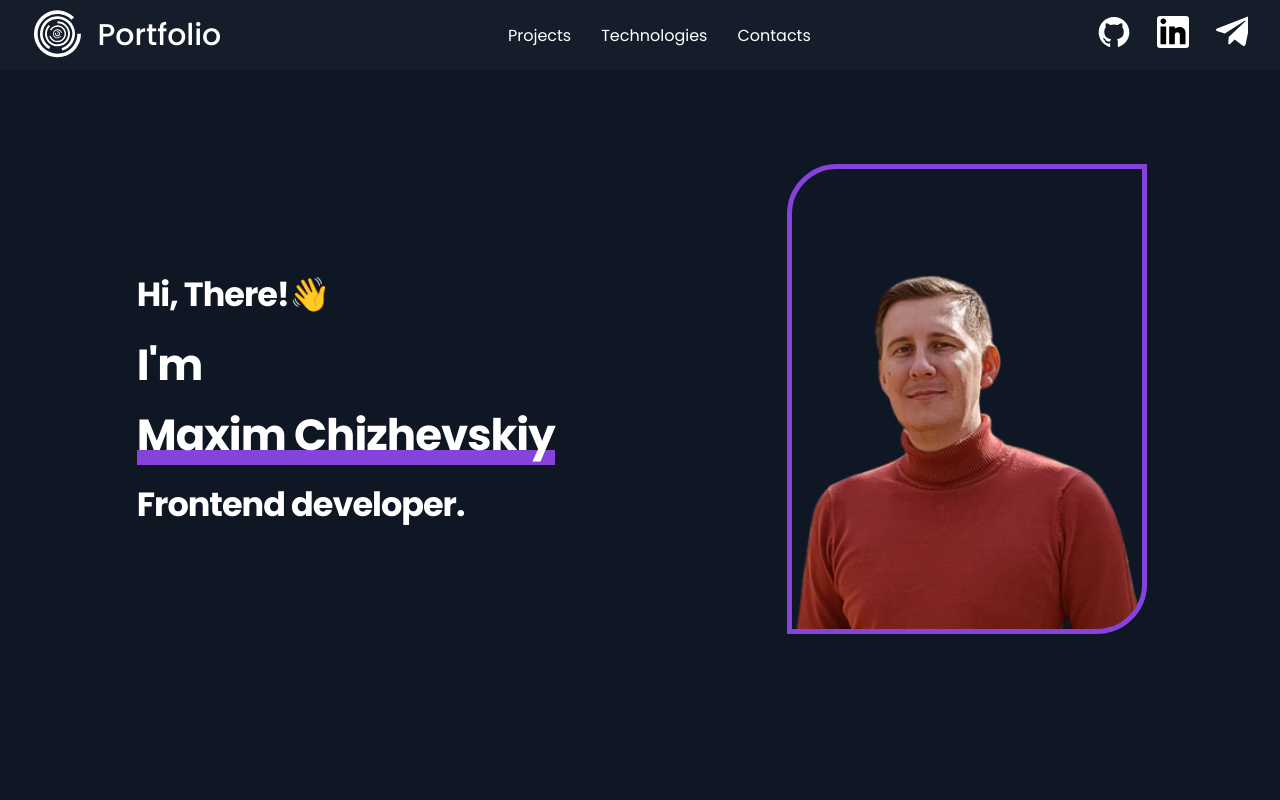
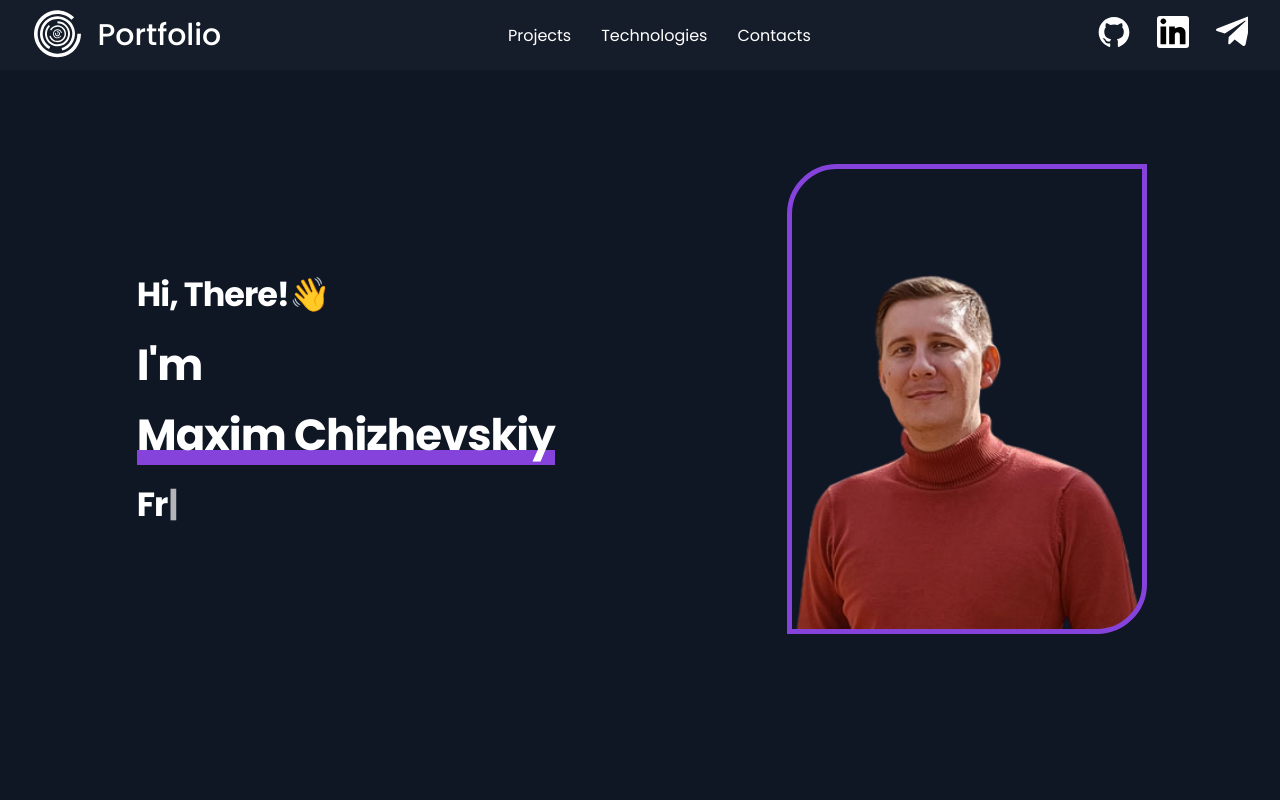
Before and after one commit to MaximChizhevskiy/my-portfolio, a React app: page / in a window 1280 px wide. Shown: the top 800 px of the page. Built offline with nearby package versions, Linux system fonts and the light colour scheme.

Commit message:
add Typewriter

```diff
--- a/package.json
+++ b/package.json
@@ -57,6 +57,7 @@
     "tailwindcss": "3.0.2",
     "terser-webpack-plugin": "5.2.5",
     "typescript": "4.4.2",
+    "typewriter-effect": "^2.21.0",
     "web-vitals": "2.1.0",
     "webpack": "5.64.4",
     "webpack-dev-server": "4.6.0",
--- a/src/layout/section/main/Main.tsx
+++ b/src/layout/section/main/Main.tsx
@@ -3,6 +3,8 @@ import photo from '../../../assets/images/main_photo.webp'
 import {FlexWrapper} from "../../../components/FlexWrapper";
 import {Container} from "../../../components/Container";
 import {S} from './Main_Styles'
+import Typewriter from 'typewriter-effect';
+
 
 export const Main: React.FC = () => {
     return (
@@ -12,7 +14,17 @@ export const Main: React.FC = () => {
                <div>
                    <S.GreetingStyled>Hi, There!👋</S.GreetingStyled>
                    <S.Name><p>I'm</p> <span>Maxim Chizhevskiy</span></S.Name>
-                   <S.MainTitle>Frontend developer.</S.MainTitle>
+                   <S.MainTitle>
+                       <p>Frontend developer.</p>
+                       <Typewriter
+                           options={{
+                               strings: ['Frontend developer.'],
+                               autoStart: true,
+                               loop: true,
+                               delay: 100
+                           }}
+                       />
+                   </S.MainTitle>
                </div>
 
                <S.PhotoWrapper>
--- a/src/layout/section/main/Main_Styles.ts
+++ b/src/layout/section/main/Main_Styles.ts
@@ -54,6 +54,9 @@ const MainTitle = styled.h1`
   font-style: normal;
   line-height: 70px;
   letter-spacing: -1px;
+  p {
+    display: none;
+  }
 `
 
 const Name = styled.h2`
```
Also changed, not shown: 1 other file (tests, documents, lock files or other folders).
